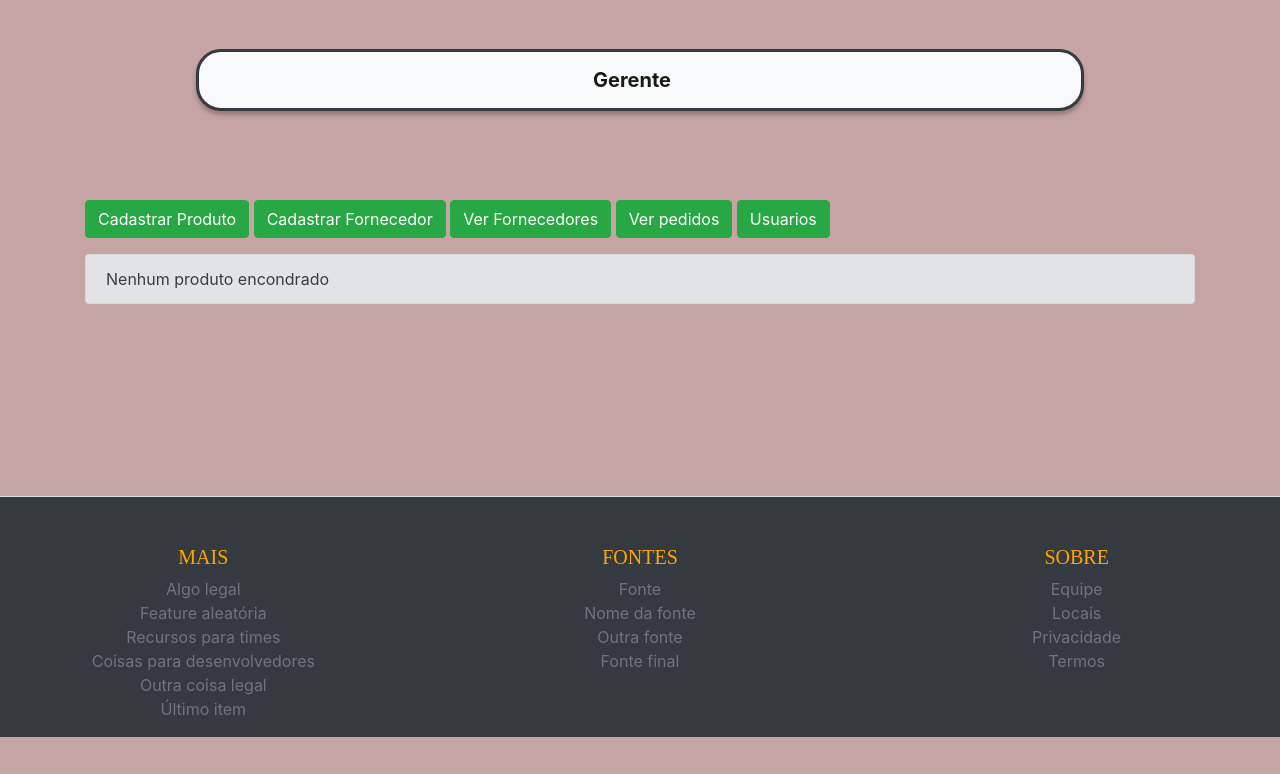
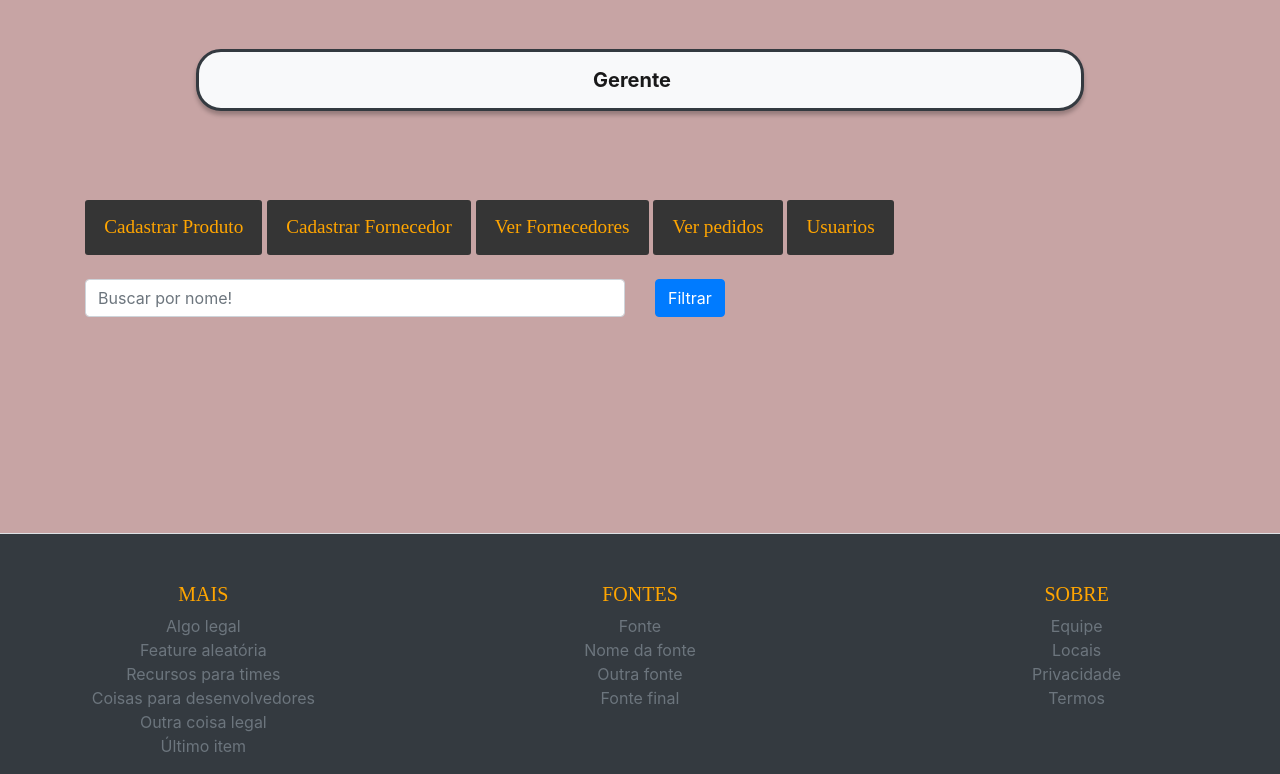
Before and after one commit to Gahkkkj/carrinho-PI, a PHP site: page /indexGerente.php in a window 1280 px wide. Shown: the part 155-929 px from the top of the page. Before the commit the page ends 892 px from the top, so only its background shows below. Run offline with PHP 8.4, Linux system fonts and the light colour scheme; data that the repository does not hold is empty; some web fonts are replaced.

Commit message:
atualização gerente e produtos

```diff
--- a/assets/css/main.css
+++ b/assets/css/main.css
@@ -411,6 +411,35 @@ color:orange;
   text-decoration: none;
 
 }
+.gerente-controle{
+  background-color: #343a40
+  padding: 40px;
+  color: orange;
+  text-decoration: none;
+
+
+}
+.gerente-controle .btn {
+
+  color: orange;
+  outline: none;
+  border: none;
+  padding: 0.7em 1em;
+  display: inline-block;
+  text-decoration: none;
+  margin: auto;
+  cursor: pointer;
+  font-size: 1.2em;
+  font-family: 'open_sansregular';
+  border-radius: 3px;
+  background:#353535;
+  position: relative;
+  transition: all 0.8s ease;
+  -webkit-transition: all 0.3s ease;
+  -moz-transition: all 0.3s ease;
+  -o-transition: all 0.3s ease;
+  -ms-transition: all 0.3s ease;
+}
 
 
   /* botão  */
--- a/includes/gerente.php
+++ b/includes/gerente.php
@@ -1,8 +1,4 @@
 <?php
-//     require __DIR__.'../../vendor/autoload.php';
-//     use \App\entity\Noticia;
-// $obNoticia = new Noticia;
-// $Noticia = $obNoticia::getNoticia();
 $mensagem = '';
 if (isset($_GET['status'])) {
     switch ($_GET['status']) {
@@ -30,6 +26,7 @@ if (isset($_GET['status'])) {
 </nav>
 
 <section>
+<div class="gerente-controle">
 
     <a href="cadastrarCart.php">
         <button class="btn btn-success"> Cadastrar Produto </button>
@@ -48,12 +45,9 @@ if (isset($_GET['status'])) {
     <a href="indexUsuario.php">
         <button class="btn btn-success"> Usuarios </button>
     </a>
-
-    <?php if (count($Noticia) == 0) { ?>
-        <div class="alert alert-secondary mt-3"> Nenhum produto encondrado </div>
-
-    <?php } else { ?>
-
+</div>
+</section>
+<section>
     <form method="get">
 
         <div class="row my-4">
@@ -75,36 +69,32 @@ if (isset($_GET['status'])) {
 
     </form>
 
+    <div class='row'>
+        <?php foreach ($data as $row) : ?>
+            <div class='col-md-3 mt-2'>
+                <div class="card bg-dark text-light">
+                    <img class="card-img-top" src="./carrinho/images/2.jpg<?php echo $row["IMAGE"]; ?>">
+                    <div class="card-body" style="text-align: center;">
+                        <h5 class="card-title"><?php echo $row["PRODUCT"]; ?></h5>
+                        <p class="card-text">
+                            Preço R$ <?php echo $row["preco_produto"]; ?>
+                        </p>
+                        <a href="./carrinho/view_details.php?id=<?php echo $row["PID"]; ?>" class='btn btn-primary float-right' style="width: 47%">Carrinho<a>
 
-        <div class='card-deck row' style="margin-top: 5%">
-            <?php foreach ($Noticia as $key => $value) { ?>
-                <div class="col-12 col-xl-3 item item-selecionado-<?php echo $value->id; ?>">
-                    <div class='card mb-4 botoes'>
-                        <img src='assets/image/adoleta.webp' class="card-img-top">
-                        <div class='card-body' style="text-align: center;">
-                            <h5 class='card-title'><?php echo $value->nome; ?></h5>
-                            <p class='card-text'><?php echo $value->descricao; ?></p>
-                            <p class='card-text'><?php echo $value->preco; ?></p>
-                            <div class="row mt-3" style="margin-right: 0px">
-                                <div class="col-6">
-                                    <a href="editar.php?id=<?php echo $value->id; ?>">
-                                        <button type='button' class='btn btn-success botoes' style="padding: 0.375rem 1.1rem; text-align: center;">Editar</button>
+
+                                <div>
+                                    <a href="./editar.php?id=<?php echo $row["PID"]; ?>">
+                                        <button type='button' class='btn btn-primary float-left' style="width: 45%">Editar</button>
                                     </a>
                                 </div>
-
-                                <div class="col-5">
-
-                                    <a href="excluir.php?id=<?php echo $value->id; ?>">
-                                        <button type='button' class='btn btn-danger botoes' style="padding: 0.375rem 1.1rem; text-align: center;">Excluir</button>
+                                <br>
+                                <br>
+                                <a href="./excluir.php?id=<?php echo $row["PID"]; ?>">
+                                    <button type='button' class='btn btn-danger botoes' style="padding: 0.375rem 5rem; text-align: center;">Excluir</button>
                                 </a>
-                                </div>
-
-                            </div>
-
-                            <div style="text-align: center; margin-top: 7%;">
-
-                                <a href="https://wa.me/5551995665319">
-                                    <button type="button" class="btn btn-success" style="padding: 0.375rem 5rem; text-align: center;">
+                                <div style="margin-top: 5%; height: 10%;">
+                                    <a href="https://wa.me/5551995665319" style="margin-top: 25px;">
+                                        <button type="button" class="btn btn-success" style="padding: 0.6rem 5.9rem; text-align: center">
                                             <svg xmlns="http://www.w3.org/2000/svg" width="16" height="16" fill="currentColor" class="bi bi-whatsapp" viewBox="0 0 16 16">
                                                 <path d="M13.601 2.326A7.854 7.854 0 0 0 7.994 0C3.627 0 .068 3.558.064 7.926c0 1.399.366 2.76 1.057 3.965L0 16l4.204-1.102a7.933 7.933 0 0 0 3.79.965h.004c4.368 0 7.926-3.558 7.93-7.93A7.898 7.898 0 0 0 13.6 2.326zM7.994 14.521a6.573 6.573 0 0 1-3.356-.92l-.24-.144-2.494.654.666-2.433-.156-.251a6.56 6.56 0 0 1-1.007-3.505c0-3.626 2.957-6.584 6.591-6.584a6.56 6.56 0 0 1 4.66 1.931 6.557 6.557 0 0 1 1.928 4.66c-.004 3.639-2.961 6.592-6.592 6.592zm3.615-4.934c-.197-.099-1.17-.578-1.353-.646-.182-.065-.315-.099-.445.099-.133.197-.513.646-.627.775-.114.133-.232.148-.43.05-.197-.1-.836-.308-1.592-.985-.59-.525-.985-1.175-1.103-1.372-.114-.198-.011-.304.088-.403.087-.088.197-.232.296-.346.1-.114.133-.198.198-.33.065-.134.034-.248-.015-.347-.05-.099-.445-1.076-.612-1.47-.16-.389-.323-.335-.445-.34-.114-.007-.247-.007-.38-.007a.729.729 0 0 0-.529.247c-.182.198-.691.677-.691 1.654 0 .977.71 1.916.81 2.049.098.133 1.394 2.132 3.383 2.992.47.205.84.326 1.129.418.475.152.904.129 1.246.08.38-.058 1.171-.48 1.338-.943.164-.464.164-.86.114-.943-.049-.084-.182-.133-.38-.232z" />
                                             </svg>
@@ -116,61 +106,8 @@ if (isset($_GET['status'])) {
                     </div>
                 </div>
             </div>
-            <?php } ?>
+        <?php endforeach; ?>
     </div>
-
-        <section>
-
-		<div class='container mt-5 pb-5'>
-			<h2 class='text-muted mb-4 text-center'>Produtos</h2>
-
-
-        <div class='card-deck row' style="margin-top: 5%">
-				<?php foreach($data as $row => $value) { ?>
-                    <div class="col-12 col-xl-3 item item-selecionado-<?php echo $value->$IDpedido; ?>">
-                    <div class='card mb-4 botoes'>
-                        <img src='assets/image/adoleta.webp' class="card-img-top">
-                        <div class='card-body' style="text-align: center;">
-                            <h5 class='card-title'><?php echo $row["PRODUCT"]; ?></h5>
-                            <p class='card-text'><?php echo $row["preco_produto"]; ?></p>
-                            <p class='card-text'><?php echo  $row["PID"]; ?></p>
-                        </div>
-                        <div class="row mt-3" style="margin-right: 0px">
-                                <div class="col-6">
-                                    <a href="editar.php?id=<?php echo $value->ID; ?>">
-                                        <button type='button' class='btn btn-success botoes' style="padding: 0.375rem 1.1rem; text-align: center;">Editar</button>
-                                    </a>
-                                </div>
-
-                                <div class="col-5">
-
-                                    <a href="excluir.php?id=<?php echo $value->ID; ?>">
-                                        <button type='button' class='btn btn-danger botoes' style="padding: 0.375rem 1.1rem; text-align: center;">Excluir</button>
-                                    </a>
-                                </div>
-
-                            </div>
-                            <div style="text-align: center; margin-top: 7%;">
-
-                                <a href="https://wa.me/5551995665319">
-                                    <button type="button" class="btn btn-success" style="padding: 0.375rem 5rem; text-align: center;">
-                                        <svg xmlns="http://www.w3.org/2000/svg" width="16" height="16" fill="currentColor" class="bi bi-whatsapp" viewBox="0 0 16 16">
-                                            <path d="M13.601 2.326A7.854 7.854 0 0 0 7.994 0C3.627 0 .068 3.558.064 7.926c0 1.399.366 2.76 1.057 3.965L0 16l4.204-1.102a7.933 7.933 0 0 0 3.79.965h.004c4.368 0 7.926-3.558 7.93-7.93A7.898 7.898 0 0 0 13.6 2.326zM7.994 14.521a6.573 6.573 0 0 1-3.356-.92l-.24-.144-2.494.654.666-2.433-.156-.251a6.56 6.56 0 0 1-1.007-3.505c0-3.626 2.957-6.584 6.591-6.584a6.56 6.56 0 0 1 4.66 1.931 6.557 6.557 0 0 1 1.928 4.66c-.004 3.639-2.961 6.592-6.592 6.592zm3.615-4.934c-.197-.099-1.17-.578-1.353-.646-.182-.065-.315-.099-.445.099-.133.197-.513.646-.627.775-.114.133-.232.148-.43.05-.197-.1-.836-.308-1.592-.985-.59-.525-.985-1.175-1.103-1.372-.114-.198-.011-.304.088-.403.087-.088.197-.232.296-.346.1-.114.133-.198.198-.33.065-.134.034-.248-.015-.347-.05-.099-.445-1.076-.612-1.47-.16-.389-.323-.335-.445-.34-.114-.007-.247-.007-.38-.007a.729.729 0 0 0-.529.247c-.182.198-.691.677-.691 1.654 0 .977.71 1.916.81 2.049.098.133 1.394 2.132 3.383 2.992.47.205.84.326 1.129.418.475.152.904.129 1.246.08.38-.058 1.171-.48 1.338-.943.164-.464.164-.86.114-.943-.049-.084-.182-.133-.38-.232z" />
-                                        </svg>
-
-                                    </button>
-                                </a>
-                            </div>
-
-                        </div>
-                    </div>
-                </div>
-            <?php } ?>
     </div>
 
 </section>
-
-
-    <?php } ?>
-
-</section>
```
Also changed, not shown: carrinho/index.php (+5 -5 lines). Lines whose indentation alone changed are shown as unchanged.
